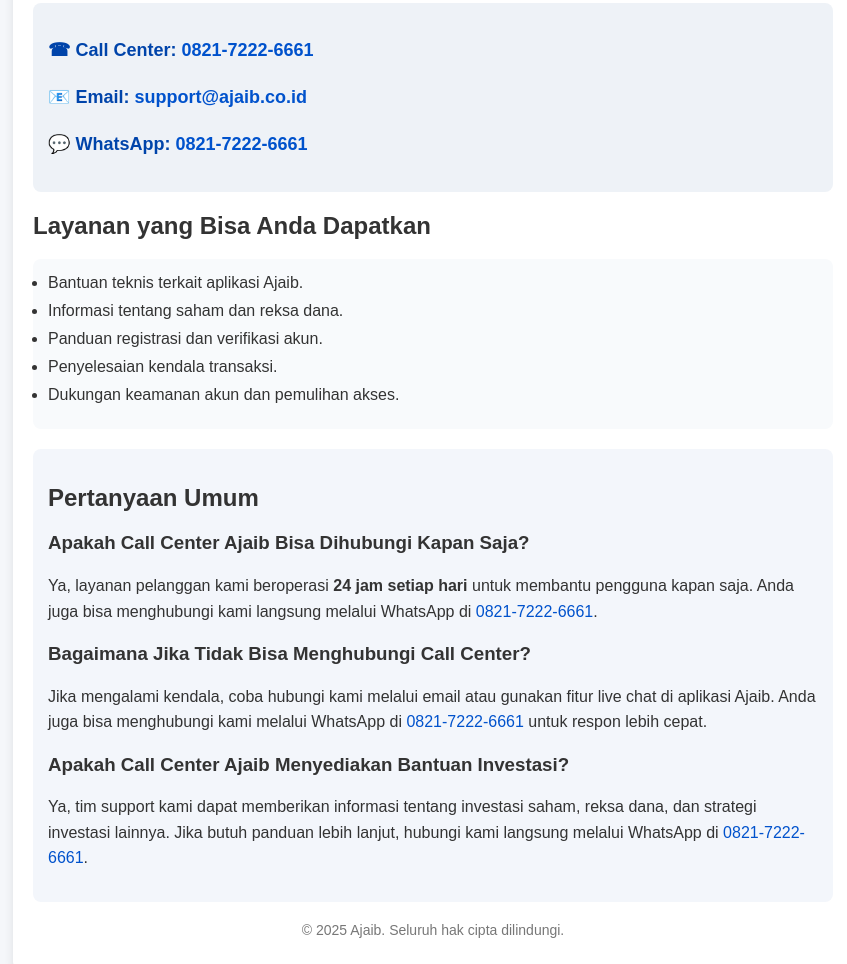
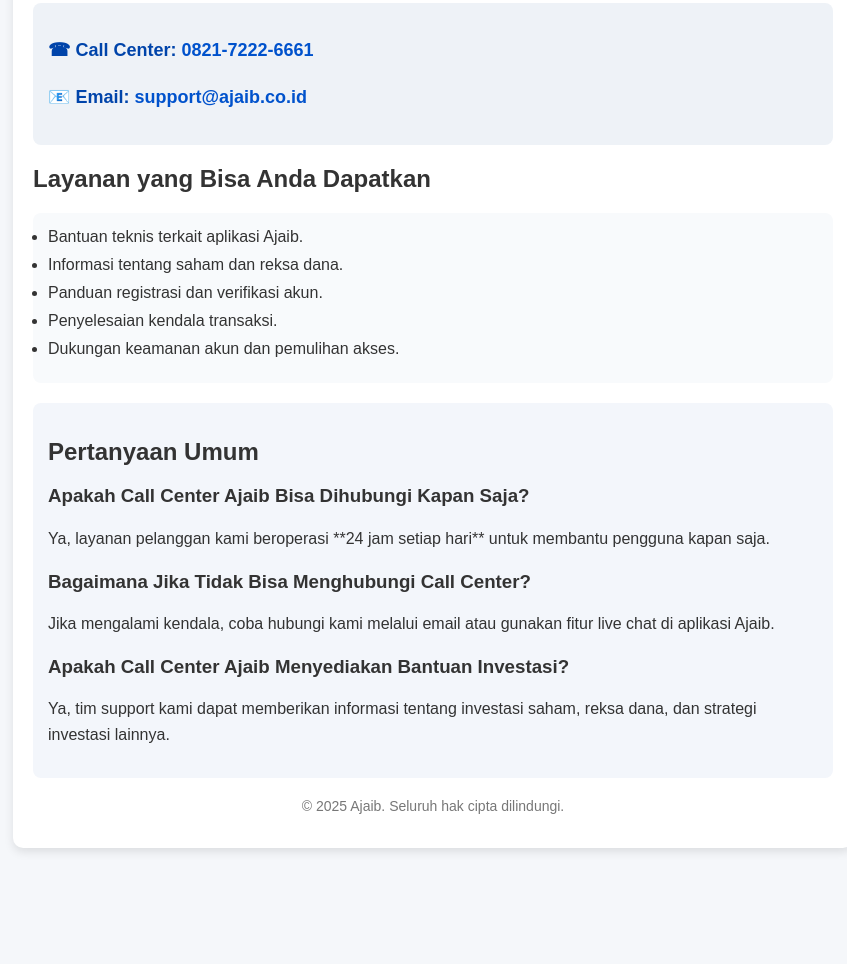
Before and after one commit to LayananAktif/callcenterajaib24jam, a plain HTML site: page index.html in a window 1280 px wide. Shown: the part 475-1439 px from the top of the page, without its empty margins (207-1054 px from the left). After the commit the page ends 1373 px from the top, so only its background shows below. Drawn offline with Linux system fonts and the light colour scheme.

Commit message:
Update index.html

```diff
--- a/index.html
+++ b/index.html
@@ -4,6 +4,7 @@
     <meta charset="UTF-8">
     <meta name="viewport" content="width=device-width, initial-scale=1.0">
     <meta name="description" content="Call Center Ajaib 24 Jam: Hubungi layanan pelanggan Ajaib untuk bantuan investasi, saham, dan reksa dana. Nomor telepon, email, dan live chat tersedia di sini.">
+    <meta name="google-site-verification" content="2P-uhqW4AKXEg5I2v5vhV4d2lrPpPz_r2OvILXn7g2o" />
     <title>Call Center Ajaib 24 Jam | Nomor & Bantuan Pelanggan</title>
     <style>
         body {
@@ -95,7 +96,6 @@
             <div class="contact-info">
                 <p>☎ Call Center: <a href="tel:082172226661">0821-7222-6661</a></p>
                 <p>📧 Email: <a href="mailto:support@ajaib.co.id">support@ajaib.co.id</a></p>
-                <p>💬 WhatsApp: <a href="https://wa.me/6282172226661" target="_blank">0821-7222-6661</a></p>
             </div>
 
             <h2>Layanan yang Bisa Anda Dapatkan</h2>
@@ -111,13 +111,13 @@
                 <h2>Pertanyaan Umum</h2>
 
                 <h3>Apakah Call Center Ajaib Bisa Dihubungi Kapan Saja?</h3>
-                <p>Ya, layanan pelanggan kami beroperasi <strong>24 jam setiap hari</strong> untuk membantu pengguna kapan saja. Anda juga bisa menghubungi kami langsung melalui WhatsApp di <a href="https://wa.me/6282172226661" target="_blank">0821-7222-6661</a>.</p>
+                <p>Ya, layanan pelanggan kami beroperasi **24 jam setiap hari** untuk membantu pengguna kapan saja.</p>
 
                 <h3>Bagaimana Jika Tidak Bisa Menghubungi Call Center?</h3>
-                <p>Jika mengalami kendala, coba hubungi kami melalui email atau gunakan fitur live chat di aplikasi Ajaib. Anda juga bisa menghubungi kami melalui WhatsApp di <a href="https://wa.me/6282172226661" target="_blank">0821-7222-6661</a> untuk respon lebih cepat.</p>
+                <p>Jika mengalami kendala, coba hubungi kami melalui email atau gunakan fitur live chat di aplikasi Ajaib.</p>
 
                 <h3>Apakah Call Center Ajaib Menyediakan Bantuan Investasi?</h3>
-                <p>Ya, tim support kami dapat memberikan informasi tentang investasi saham, reksa dana, dan strategi investasi lainnya. Jika butuh panduan lebih lanjut, hubungi kami langsung melalui WhatsApp di <a href="https://wa.me/6282172226661" target="_blank">0821-7222-6661</a>.</p>
+                <p>Ya, tim support kami dapat memberikan informasi tentang investasi saham, reksa dana, dan strategi investasi lainnya.</p>
             </div>
         </div>
 
```
